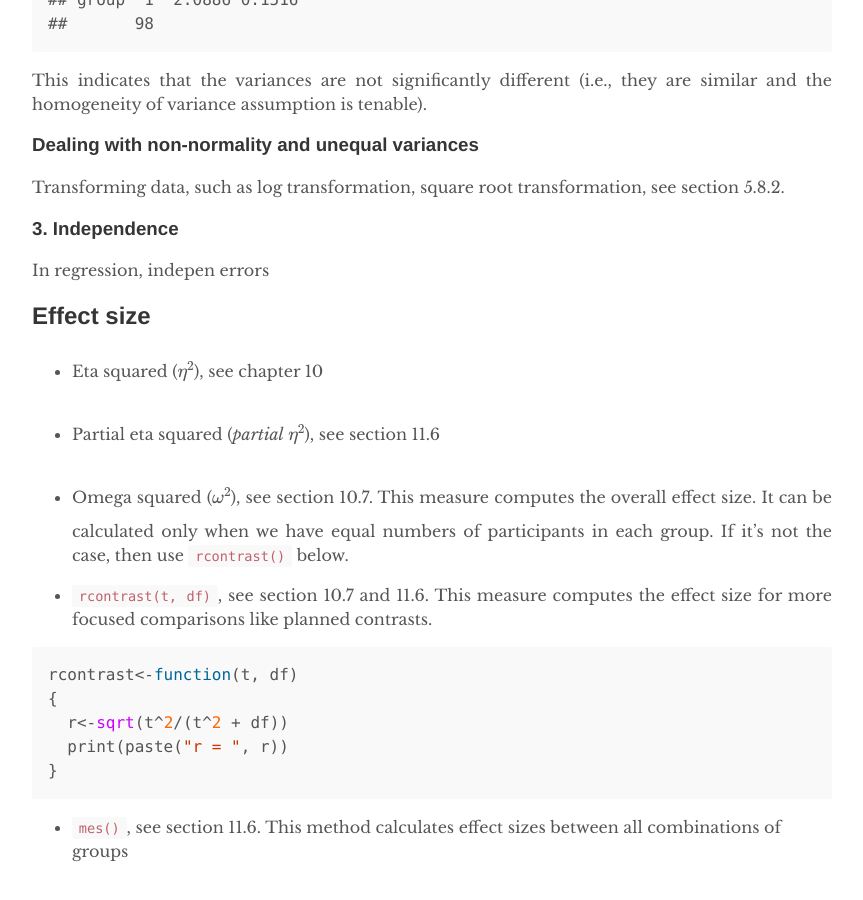
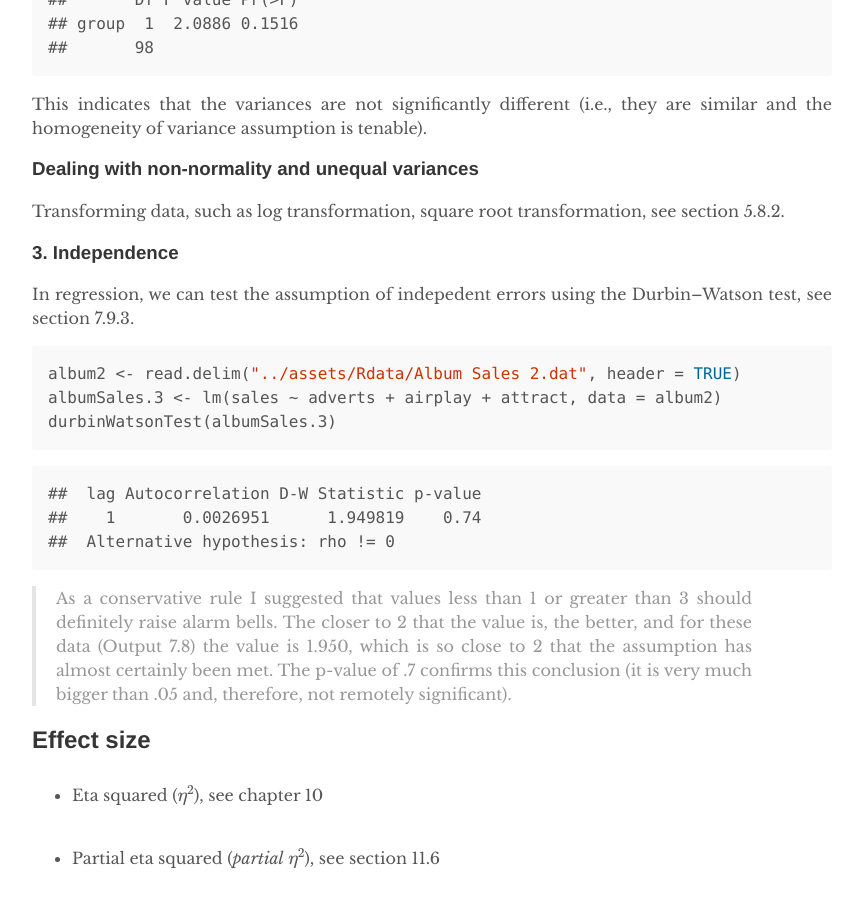
Before and after one commit to gaopinghuang0/gaopinghuang0.github.io, a Jekyll site: the page built from _posts/2017-11-1-statistics-methods-using-R.md, in a window 1280 px wide and 900 px high, scrolled down 2762 px. Shown: the whole window, without its empty margins (208-1071 px from the left). Built offline with Jekyll 4.4.1, drawn with Linux system fonts in a browser that asks for light colours; formulas are drawn with MathJax 3; comment, search, counter and statistics services are not loaded; some of the changed text lies outside the part shown.

Commit message:
update post about statistics using R

```diff
--- a/_posts/2017-11-1-statistics-methods-using-R.md
+++ b/_posts/2017-11-1-statistics-methods-using-R.md
@@ -16,6 +16,7 @@ A brief summary of common statistic methods using R from the book "Discovering S
 * *car* - for Levene's test, Type III sums of squares, and more
     * `leveneTest()`, such as `leveneTest(viagraData$libido, viagraData$dose, center = median)`
     * `Anova()`, such as `Anova(modelName, type="III")`, see section 11.4.7
+    * `durbinWatsonTest()` or `dwt()`, Durbin–Watson test for assumption of independent errors, see section 7.9.3
 * *compute.es* - for effect sizes
     * `mes()`, see section 11.6, calculate effect sizes between all combinations of groups
 * *effects* - for adjusted means
@@ -44,7 +45,7 @@ A brief summary of common statistic methods using R from the book "Discovering S
     * `anova()`, compare models, see section 7.8.4.2; which is different from `Anova()` from *car* package
     * `confint()`, computes confidence interval
 * *WRS* - for robust tests, see section 5.8.4
-  * Updated website: [http://dornsife.usc.edu/labs/rwilcox/software/]
+  * Updated website: <http://dornsife.usc.edu/labs/rwilcox/software/>
   * `source("http://dornsife.usc.edu/assets/sites/239/docs/Rallfun-v34.txt")`  -- new website
   * `ancova()` and `ancboot()`, see section 11.5
 
@@ -120,7 +120,23 @@ This indicates that the variances are not significantly different (i.e., they ar
 Transforming data, such as log transformation, square root transformation, see section 5.8.2.
 
 ### 3. Independence
-In regression, indepen errors
+In regression, we can test the assumption of indepedent errors using the Durbin–Watson test, see section 7.9.3.
+
+{% highlight r %}
+album2 <- read.delim("../assets/Rdata/Album Sales 2.dat", header = TRUE)
+albumSales.3 <- lm(sales ~ adverts + airplay + attract, data = album2)
+durbinWatsonTest(albumSales.3)
+{% endhighlight %}
+
+
+
+{% highlight text %}
+##  lag Autocorrelation D-W Statistic p-value
+##    1       0.0026951      1.949819    0.74
+##  Alternative hypothesis: rho != 0
+{% endhighlight %}
+> As a conservative rule I suggested that values less than 1 or greater than 3 should definitely raise alarm bells. The closer to 2 that the value is, the better, and for these data (Output 7.8) the value is 1.950, which is so close to 2 that the assumption has almost certainly been met. The p-value of .7 confirms this conclusion (it is very much bigger than .05 and, therefore, not remotely significant).
+
 
 
 ## Effect size
```
Also changed, not shown: other parts of _posts/2017-11-1-statistics-methods-using-R.md (+1 -2 lines), _Rmd/2017-11-1-statistics-methods-using-R.Rmd (+11 -4 lines), 1 other file.
